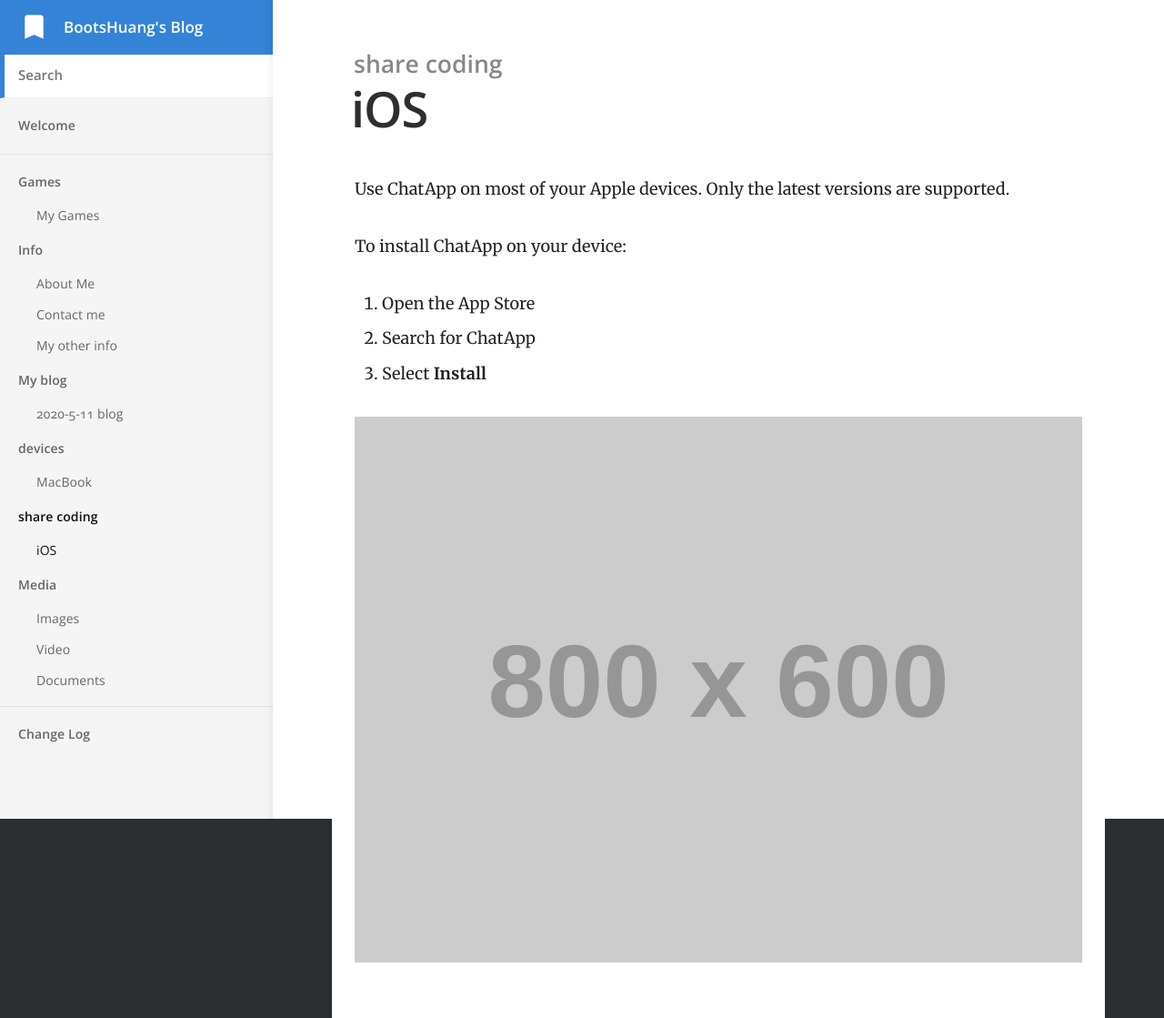
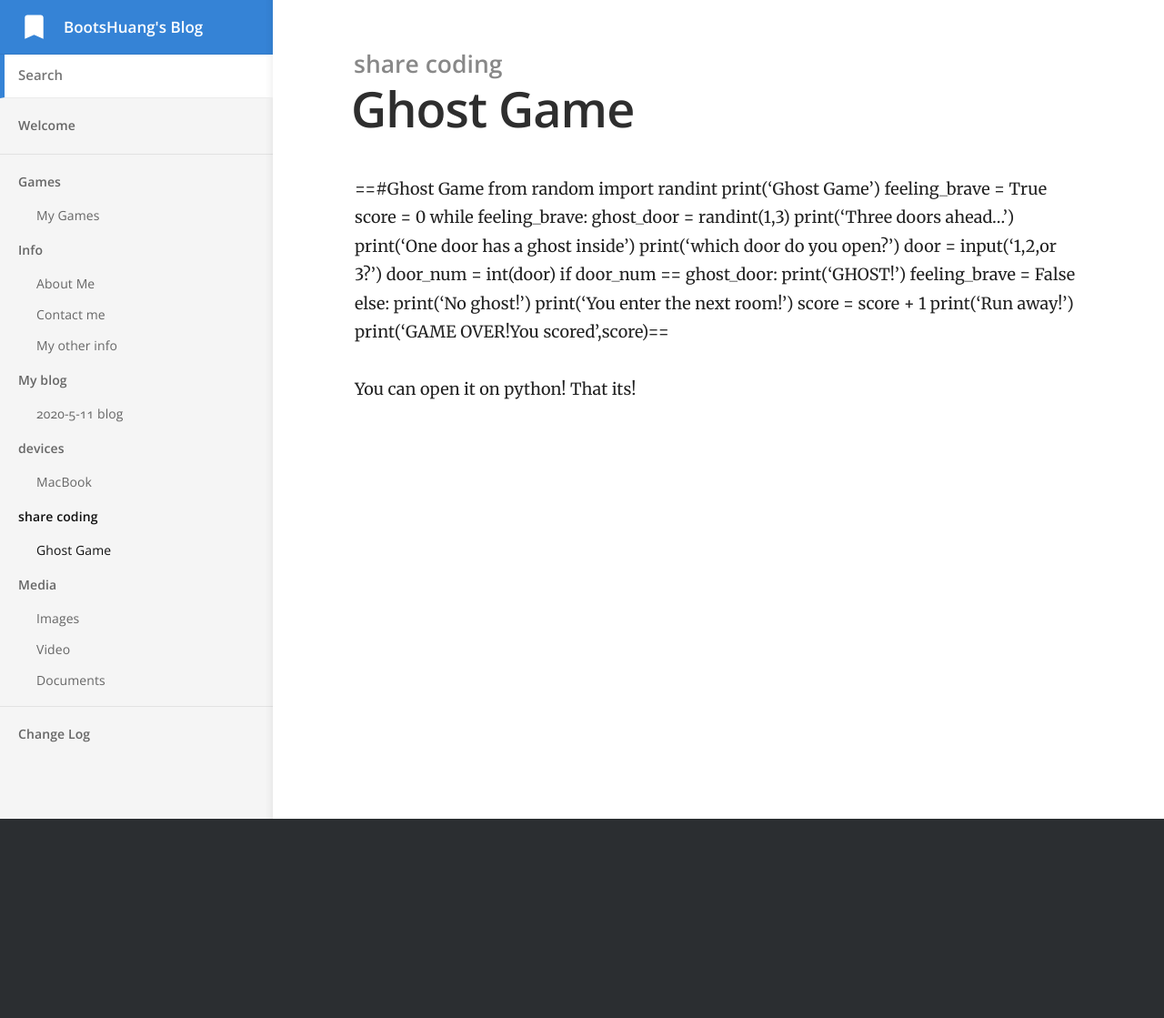
Before and after one commit to BootsHuang/BootsHuang.github.io, a Jekyll site: the page built from _docs/devices/ios.md, in a window 1280 px wide. Shown: the whole page at 91% size. Built offline with Jekyll 4.4.1, drawn with Linux system fonts in a browser that asks for light colours; after the commit the page ends 900 px from its top, so only the background shows below that.

Commit message:
修改文件: _docs/devices/ios.md

```diff
--- a/_docs/devices/ios.md
+++ b/_docs/devices/ios.md
@@ -1,14 +1,31 @@
 ---
-title: iOS
+title: Ghost Game
 category: share coding
-order: 2
+order: 1
 ---
-Use ChatApp on most of your Apple devices. Only the latest versions are supported.
+==#Ghost Game
+from random import randint
+print('Ghost Game')
+feeling_brave = True
+score = 0
+while feeling_brave:
+    ghost_door = randint(1,3)
+    print('Three doors ahead...')
+    print('One door has a ghost inside')
+    print('which door do you open?')
+    door = input('1,2,or 3?')
+    door_num = int(door)
+    if door_num == ghost_door:
+         print('GHOST!')
+         feeling_brave = False
+    else:
+         print('No ghost!')
+         print('You enter the next room!')
+         score = score + 1
+print('Run away!')
+print('GAME OVER!You scored',score)==
 
-To install ChatApp on your device:
 
-1. Open the App Store
-2. Search for ChatApp
-3. Select **Install**
 
-![](//placehold.it/800x600)
+You can open it on python!
+That its!
```
